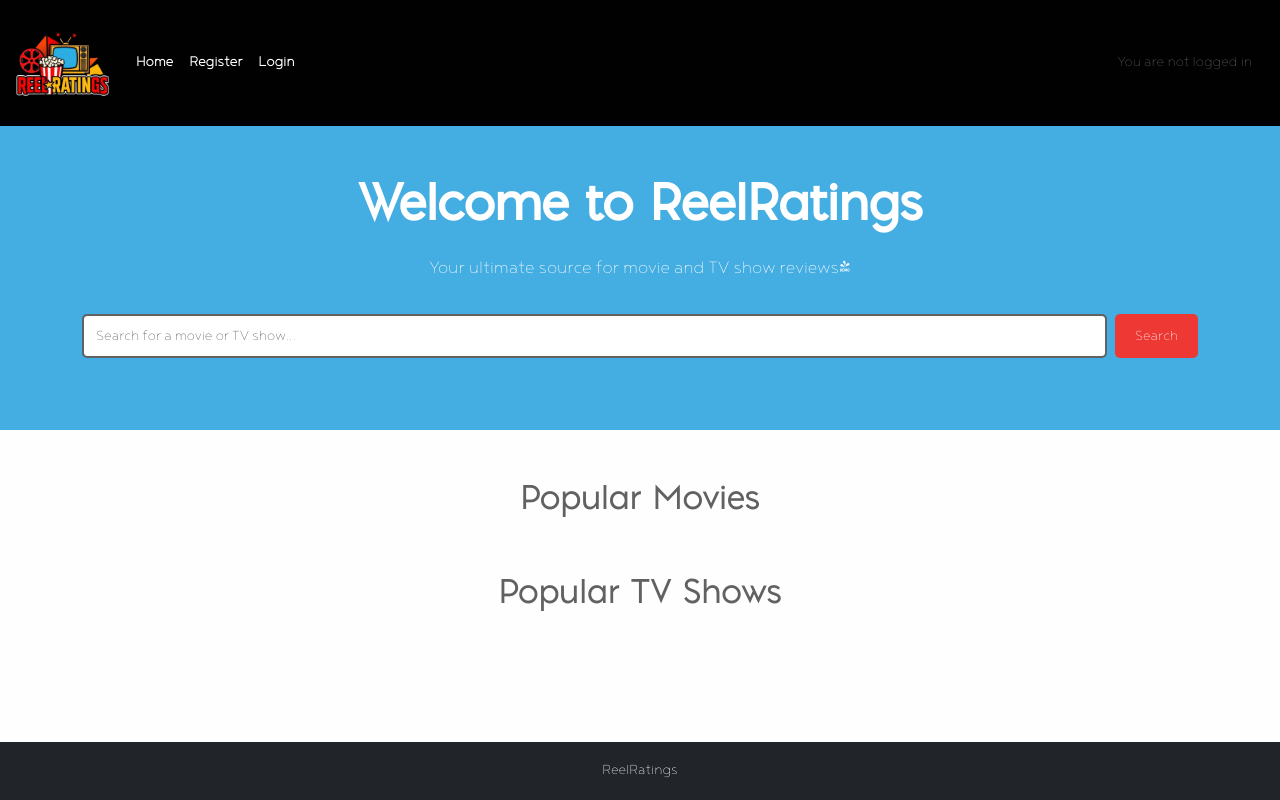
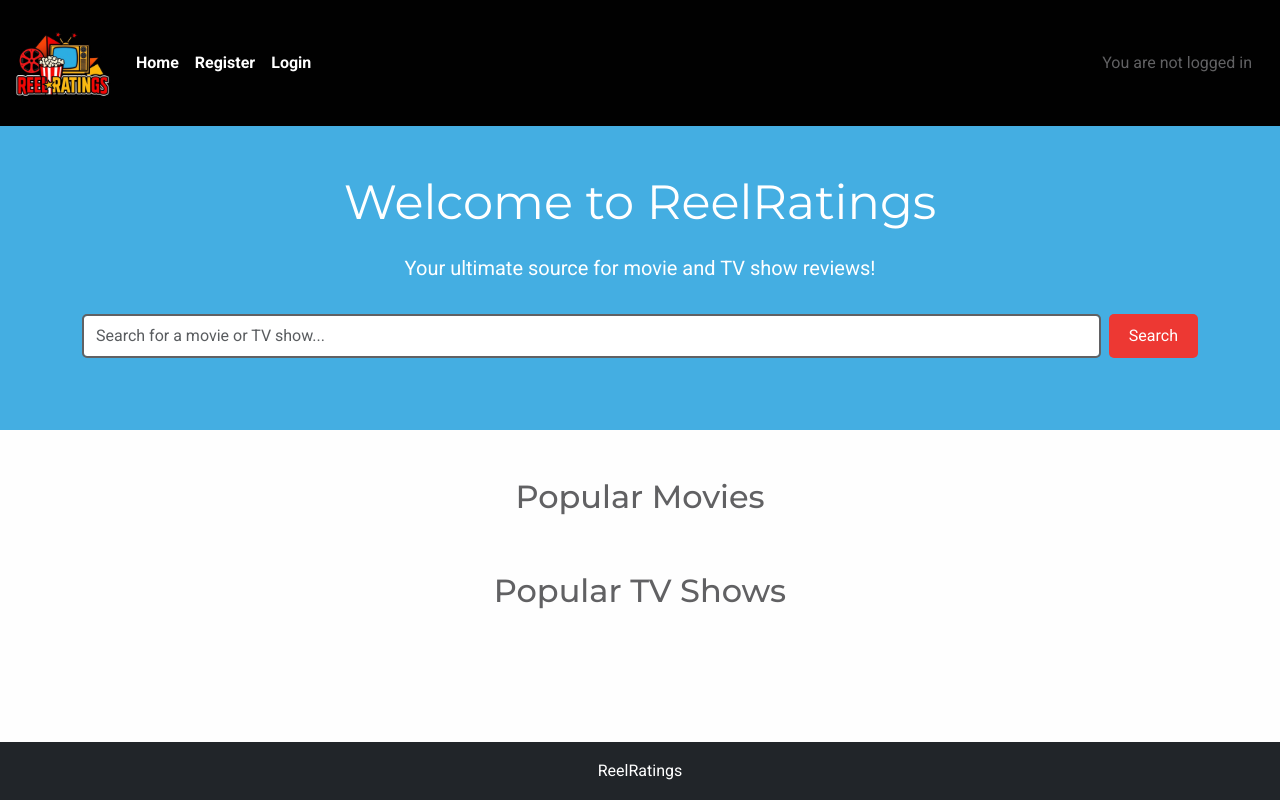
Before and after one commit to desireealexia/ReelRatings, a Django app: page / in a window 1280 px wide. Run offline with Django 5.2, Linux system fonts and the light colour scheme; data that the repository does not hold is empty.

Commit message:
Add Google Fonts: Roboto and Montserrat for improved typography

```diff
--- a/static/css/style.css
+++ b/static/css/style.css
@@ -1,3 +1,7 @@
+/* Fonts */
+
+@import url('https://fonts.googleapis.com/css2?family=Montserrat:ital,wght@0,100..900;1,100..900&family=Roboto:ital,wght@0,100..900;1,100..900&display=swap');
+
 /* General Styles */
 * {
   margin: 0;
@@ -6,7 +10,7 @@
 }
 
 body {
-  font-family: 'Noyh', sans-serif;
+  font-family: 'Roboto', serif;
   background-color: #fefefe;
   color: #616163;
   line-height: 1.6;
@@ -17,21 +21,7 @@ a {
 }
 
 h1, h2, h3, h4, h5, h6 {
-  font-family: 'Pontiac', sans-serif;
-}
-
-@font-face {
-  font-family: 'Pontiac';
-  src: url('static/fonts/Pontiac-Regular.woff2') format('woff2');
-  font-weight: normal;
-  font-style: normal;
-}
-
-@font-face {
-  font-family: 'Noyh';
-  src: url('static/fonts/Noyh-Extra_Light.woff2') format('woff2');
-  font-weight: normal;
-  font-style: normal;
+  font-family: 'Montserrat', serif;
 }
 
 /* Hero Section */
@@ -44,7 +34,7 @@ h1, h2, h3, h4, h5, h6 {
 
 .hero h1 {
   font-size: 3rem;
-  font-weight: 700;
+  font-weight: 400;
   margin-bottom: 20px;
 }
 
```
